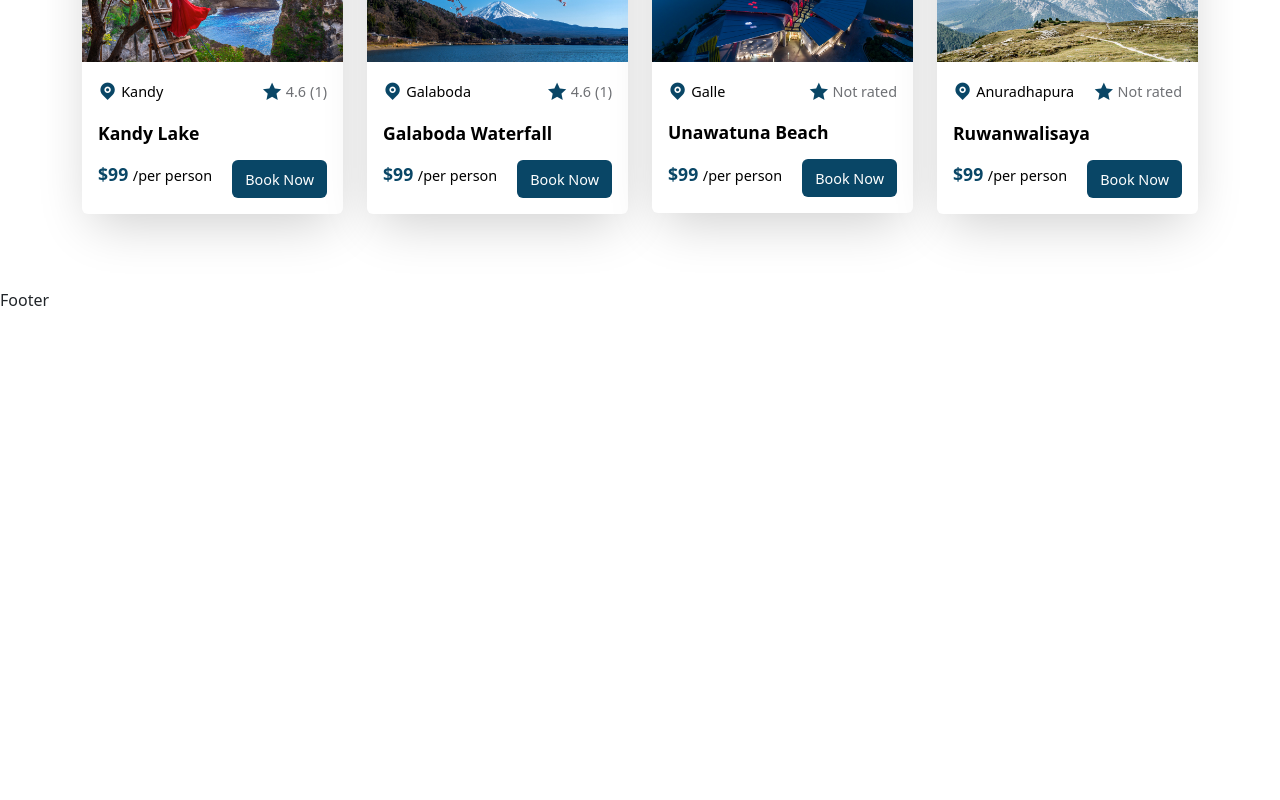
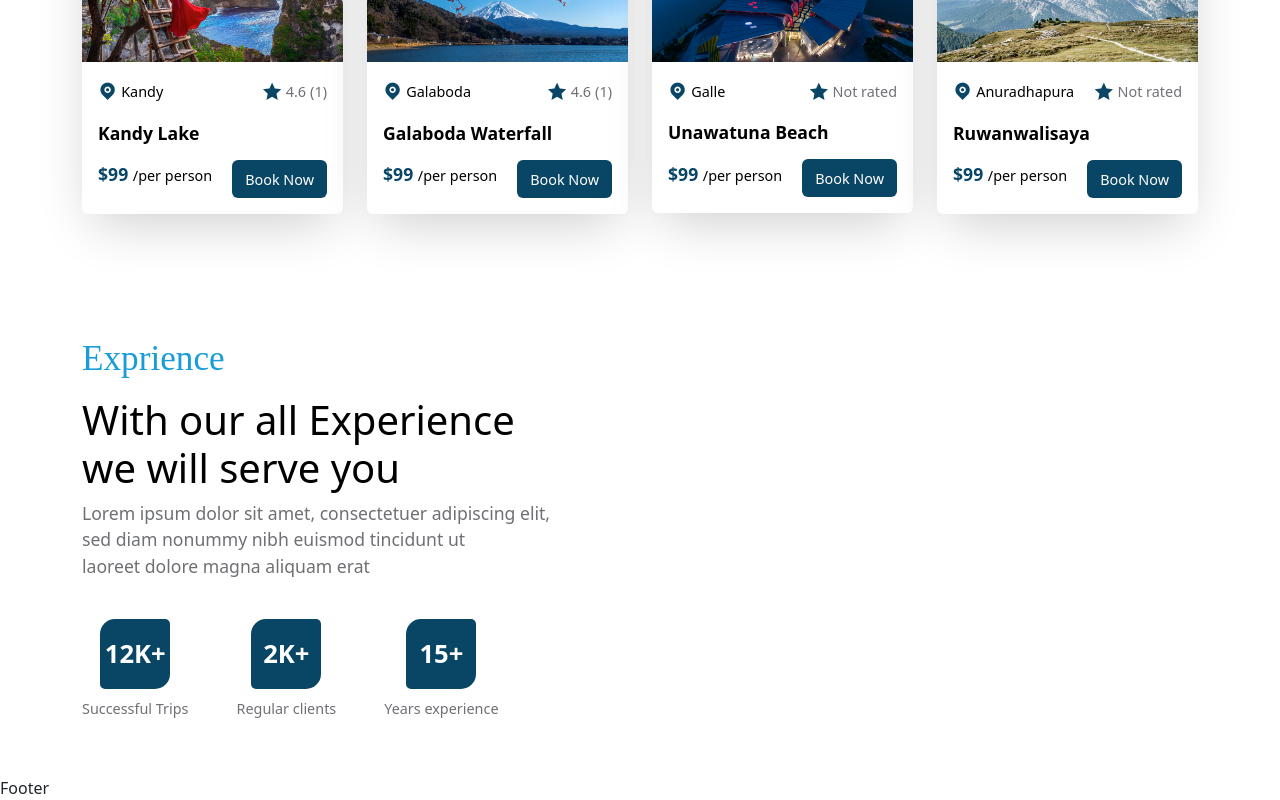
Before and after one commit to Shehan-lakshitha/Pearl, a React (Create React App) app in the folder frontend/: page /home in a window 1280 px wide. Shown: the part 1706-2506 px from the top of the page. Before the commit the page ends 2018 px from the top, so only its background shows below. Built offline with nearby package versions, Linux system fonts and the light colour scheme; a web font is replaced by a local one.

Commit message:
Added experience section

```diff
--- a/frontend/src/pages/Home.jsx
+++ b/frontend/src/pages/Home.jsx
@@ -73,16 +73,57 @@ const Home = () => {
       <section>
         <Container>
           <Row>
-            <Col lg='12' className="mb-5">
+            <Col lg="12" className="mb-5">
               <h5 className="subtitle">Explore</h5>
               <h2 className="featured_tour-title">Our featured tours</h2>
             </Col>
-            <FeaturedTourList/>
+            <FeaturedTourList />
           </Row>
         </Container>
       </section>
 
       {/* Featured tours start */}
+
+      {/* Experience section start */}
+
+      <section>
+        <Container>
+          <Row>
+            <Col lg="6">
+              <div className="experience_content">
+                <h5 className="subtitle">Exprience</h5>
+                <h2>
+                  With our all Experience
+                  <br /> we will serve you
+                </h2>
+                <p>
+                  Lorem ipsum dolor sit amet, consectetuer adipiscing elit,
+                  <br />
+                  sed diam nonummy nibh euismod tincidunt ut <br/> laoreet dolore
+                  magna aliquam erat
+                </p>
+              </div>
+
+              <div className="counter_wrapper d-flex align-items-center gap-5">
+                <div className="counter_box">
+                  <span>12K+</span>
+                  <h6>Successful Trips</h6>
+                </div>
+                <div className="counter_box">
+                  <span>2K+</span>
+                  <h6>Regular clients</h6>
+                </div>
+                <div className="counter_box">
+                  <span>15+</span>
+                  <h6>Years experience</h6>
+                </div>
+              </div>
+            </Col>
+          </Row>
+        </Container>
+      </section>
+
+      {/* Experience section end */}
     </>
   );
 };
--- a/frontend/src/styles/home.css
+++ b/frontend/src/styles/home.css
@@ -42,3 +42,36 @@
     font-size: 2.5rem;
     font-weight: 500;
 }
+
+.experience_content h2{
+    font-size: 2.5rem;
+    margin-top: 1rem;
+    font-weight: 500;
+}
+.experience_content p{
+    font-size: 1.1rem;
+    color: var(--text-color);
+}
+.counter_wrapper{
+    margin-top: 2.5rem;
+}
+
+.counter_wrapper span{
+    width: 70px;
+    height: 70px;
+    margin: auto;
+    display: flex;
+    align-items: center;
+    justify-content: center;
+    background: var(--primary-color);
+    border-radius: 15px 5px 15px 5px;
+    color: #fff;
+    font-size: 1.6rem;
+    font-weight: 600;
+}
+
+.counter_box h6{
+    font-size: 0.9rem;
+    margin-top: 0.7rem;
+    color: var(--text-color);
+}
```
